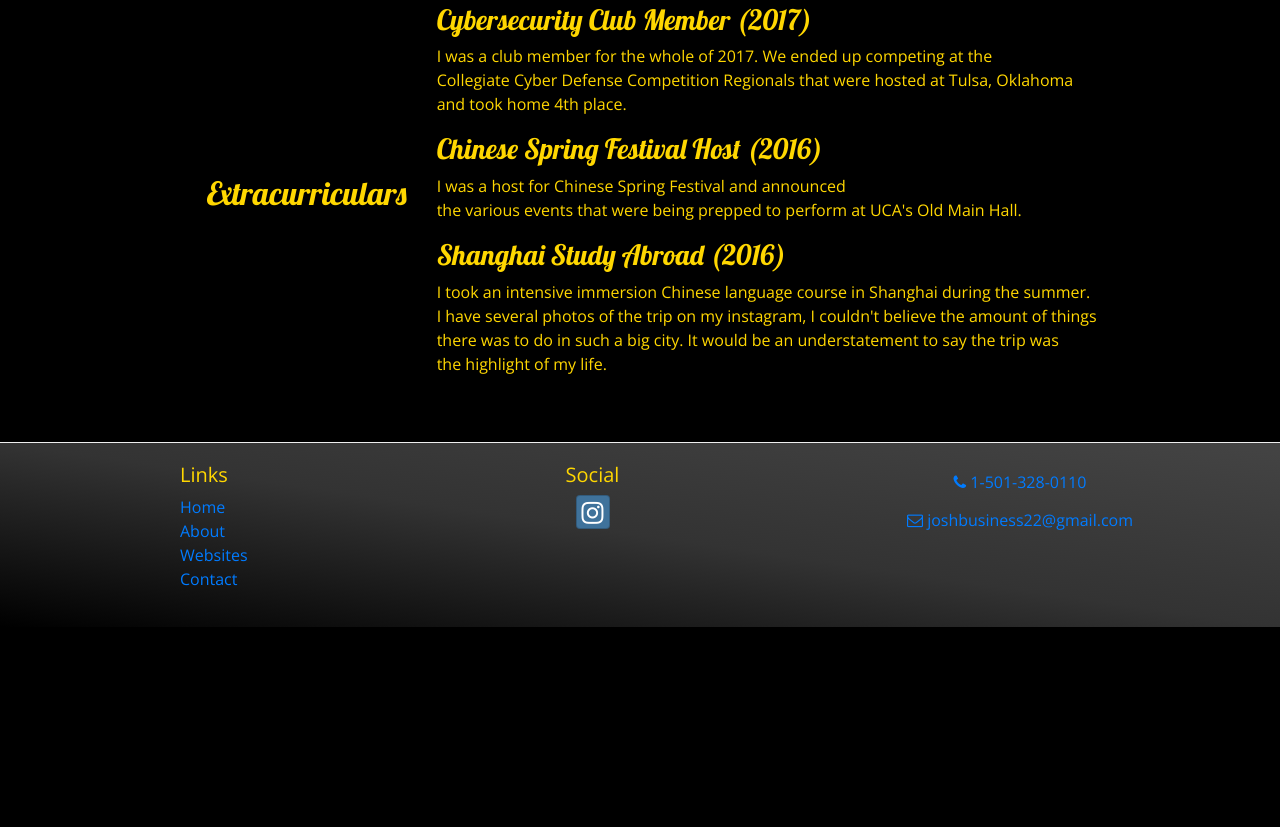
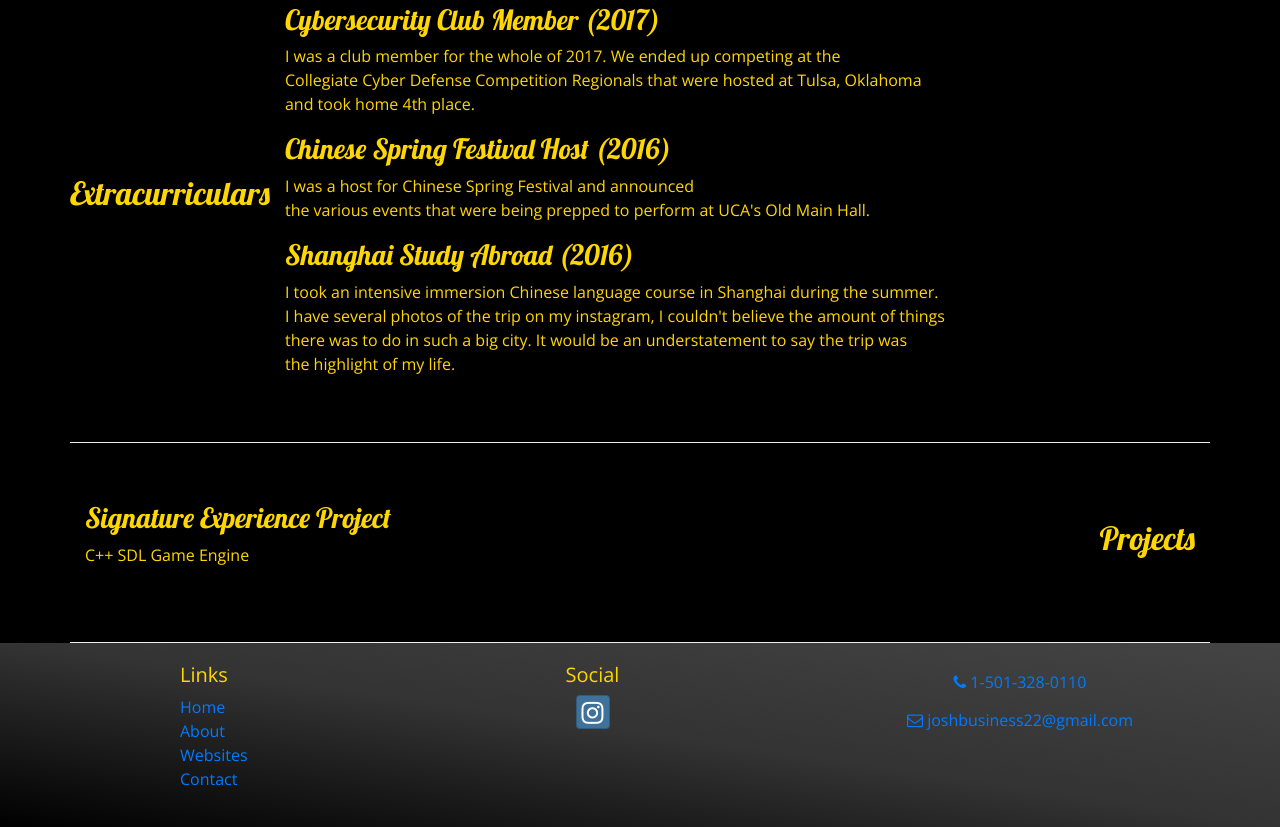
Before and after one commit to jxcarlat/Portfolio_Website, a website: page index.html in a window 1280 px wide. Shown: the part 721-1548 px from the top of the page. Before the commit the page ends 1348 px from the top, so only its background shows below. Drawn offline with nearby package versions, Linux system fonts and the light colour scheme.

Commit message:
Fixed spacing of sections

```diff
--- a/index.html
+++ b/index.html
@@ -77,10 +77,9 @@
                 </ul>
             </div>
         </div>
-    </div>
 
         <div class="row row-content align-items-center">
-            <div class="col-sm-4">
+            <div class="col-xs-4">
                 <h2 class="text-sm-right">Extracurriculars</h2>
             </div>
             <div class="col">
@@ -100,6 +99,17 @@
                     to say the trip was<br> the highlight of my life.</p>
             </div>
         </div>
+
+        <div class="row row-content align-items-center">
+            <div class="col-sm-4 order-sm-last col-md-3">
+                <h2 class="text-sm-right">Projects</h2>
+            </div>
+            <div class="col">
+                <h3>Signature Experience Project</h3>
+                <p class="d-none d-sm-block">C++ SDL Game Engine</p>
+            </div>
+        </div>
+    </div>
 
     <footer class="site-footer">
         <div class="container">
```
